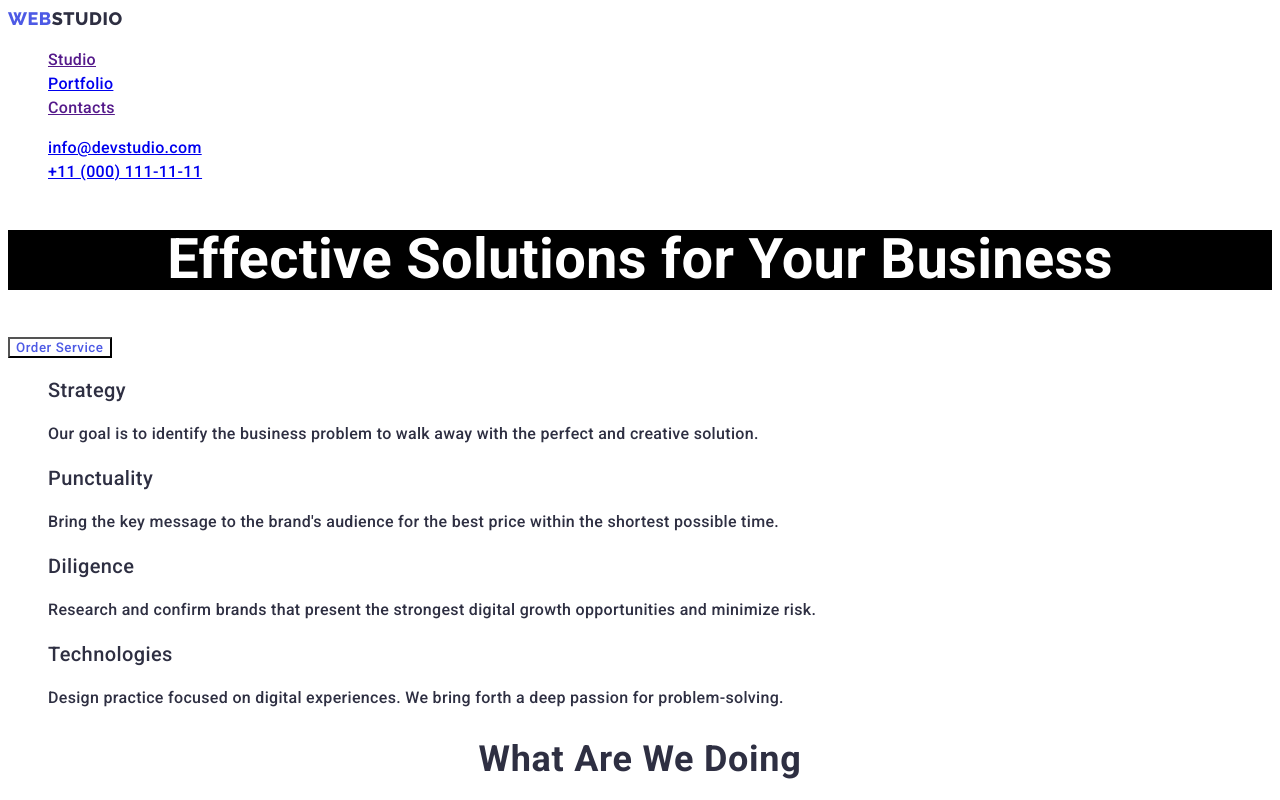
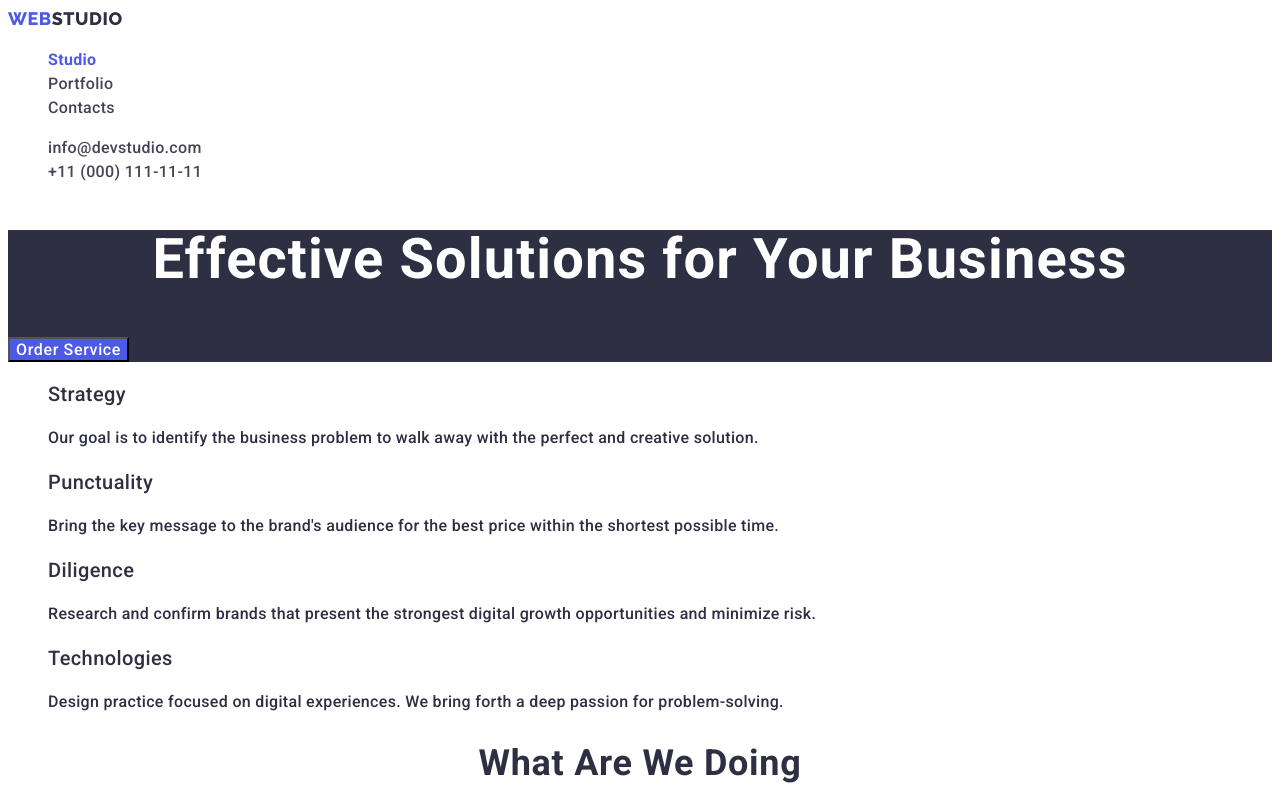
Before and after one commit to OlexandrFilin/goit-markup-hw-02, a plain HTML site: page index.html in a window 1280 px wide. Shown: the top 800 px of the page. Drawn offline with Linux system fonts and the light colour scheme.

Commit message:
section correction 1,2

```diff
--- a/css/styles.css
+++ b/css/styles.css
@@ -7,12 +7,16 @@
   --list-heder: #2e2f42;
   --header-color: #2e2f42;
   --text-color-active-link: #4d5ae5;
+  --color-btn-hero-active: ;
+  --color-btn-hero: #ffffff;
+  --background-color-btn-hero: #4d5ae5;
+  --background-color-btn-hero-active: #404bbf;
   --tst: tomato;
   --background-color-ourteam: #f4f4fd;
   --logocolor-right-footer: #f4f4fd;
   --footer-paragraf-color: #f4f4fd;
   --title-color: #000000;
-  --background-color-hero: #000000;
+  --background-color-hero: #2e2f42;
   --color-herotitle: #ffffff;
   --background-footer: ;
 
@@ -111,16 +115,42 @@ h3 {
 
 /* main (hero) */
 .hero {
-  /* background-color: var(--background-color-hero); */
+  background-color: var(--background-color-hero);
 }
 .hero-title {
-  background-color: var(--background-color-hero);
-  color: var(--color-herotitle);
+  color: var(--color-herotitle); /*#ffffff; */
   font-weight: 700;
   font-size: 56px;
   line-height: 1.07;
   text-align: center;
+  letter-spacing: 0.02em;
 }
+.btn-hero {
+  background-color: var(--background-color-btn-hero); /*#4D5AE5*/
+  font-family: 'Roboto';
+  font-style: normal;
+  font-weight: 500;
+  font-size: 16px;
+  line-height: 1, 5;
+  letter-spacing: 0.04em;
+  color: var(--color-btn-hero); /*#FFFFFF*/
+}
+.btn-hero:hover,
+.btn-hero:focus {
+  background-color: var(--background-color-btn-hero-active) ;
+}
+/* section2 Features */
+.about-header {
+ /*  color: var(--header-color); #2e2f42
+  font-weight: 500;
+  font-size: 20px;
+  line-height: 1.2;
+  letter-spacing: 0.02em;*/
+}
+.about-text {
+
+}
+
 .section-our-team {
   background-color: var(--background-color-ourteam); /* : #F4F4FD; */
 }
--- a/index.html
+++ b/index.html
@@ -25,23 +25,23 @@
           Web<span class="logo-right">Studio</span></a
         >
         <!-- list -->
-        <ul class="list">
+        <ul class="list-nav">
           <li>
-            <a href="" class="header-nav header-activ">Studio</a>
+            <a href="" class="link header-activ">Studio</a>
           </li>
           <li>
-            <a href="./portfolio.html" class="header-nav">Portfolio</a>
+            <a href="./portfolio.html" class="link">Portfolio</a>
           </li>
-          <li><a href="" class="header-nav">Contacts</a></li>
+          <li><a href="" class="link">Contacts</a></li>
         </ul>
       </nav>
       <address class="address">
         <ul class="list">
           <li>
-            <a href="mailto:info@devstudio.com">info@devstudio.com</a>
+            <a href="mailto:info@devstudio.com" class="link">info@devstudio.com</a>
           </li>
           <li>
-            <a href="tel:+110001111111">+11 (000) 111-11-11</a>
+            <a href="tel:+110001111111" class="link">+11 (000) 111-11-11</a>
           </li>
         </ul>
       </address>
@@ -50,7 +50,7 @@
       <!--section1 main (hero)-->
       <section class="hero">
         <h1 class="hero-title">Effective Solutions for Your Business</h1>
-        <button type="button" class="btn">Order Service</button>
+        <button type="button" class="btn-hero">Order Service</button>
       </section>
       <!--section2 Features-->
       <section class="about">
@@ -58,28 +58,28 @@
         <ul class="list">
           <li class="about-item">
             <h3 class="about-heаder" about>Strategy</h3>
-            <p>
+            <p class="about-text">
               Our goal is to identify the business problem to walk away with the
               perfect and creative solution.
             </p>
           </li>
           <li class="about-item">
             <h3 class="about-heаder">Punctuality</h3>
-            <p>
+            <p class="about-text">
               Bring the key message to the brand's audience for the best price
               within the shortest possible time.
             </p>
           </li>
           <li class="about-item">
             <h3 class="about-heаder">Diligence</h3>
-            <p>
+            <p class="about-text">
               Research and confirm brands that present the strongest digital
               growth opportunities and minimize risk.
             </p>
           </li>
           <li class="about-item">
             <h3 class="about-heаder">Technologies</h3>
-            <p>
+            <p class="about-text">
               Design practice focused on digital experiences. We bring forth a
               deep passion for problem-solving.
             </p>
```
